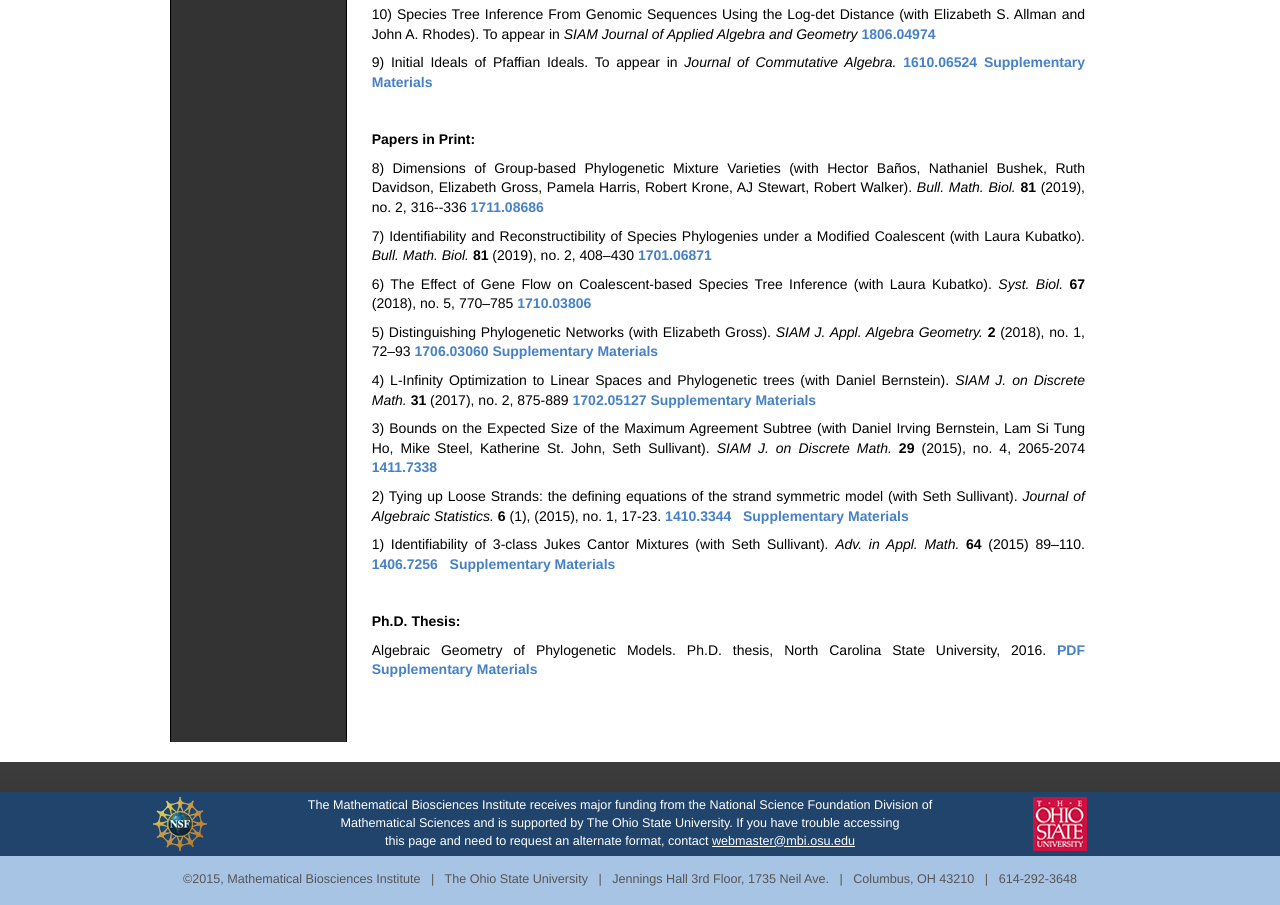
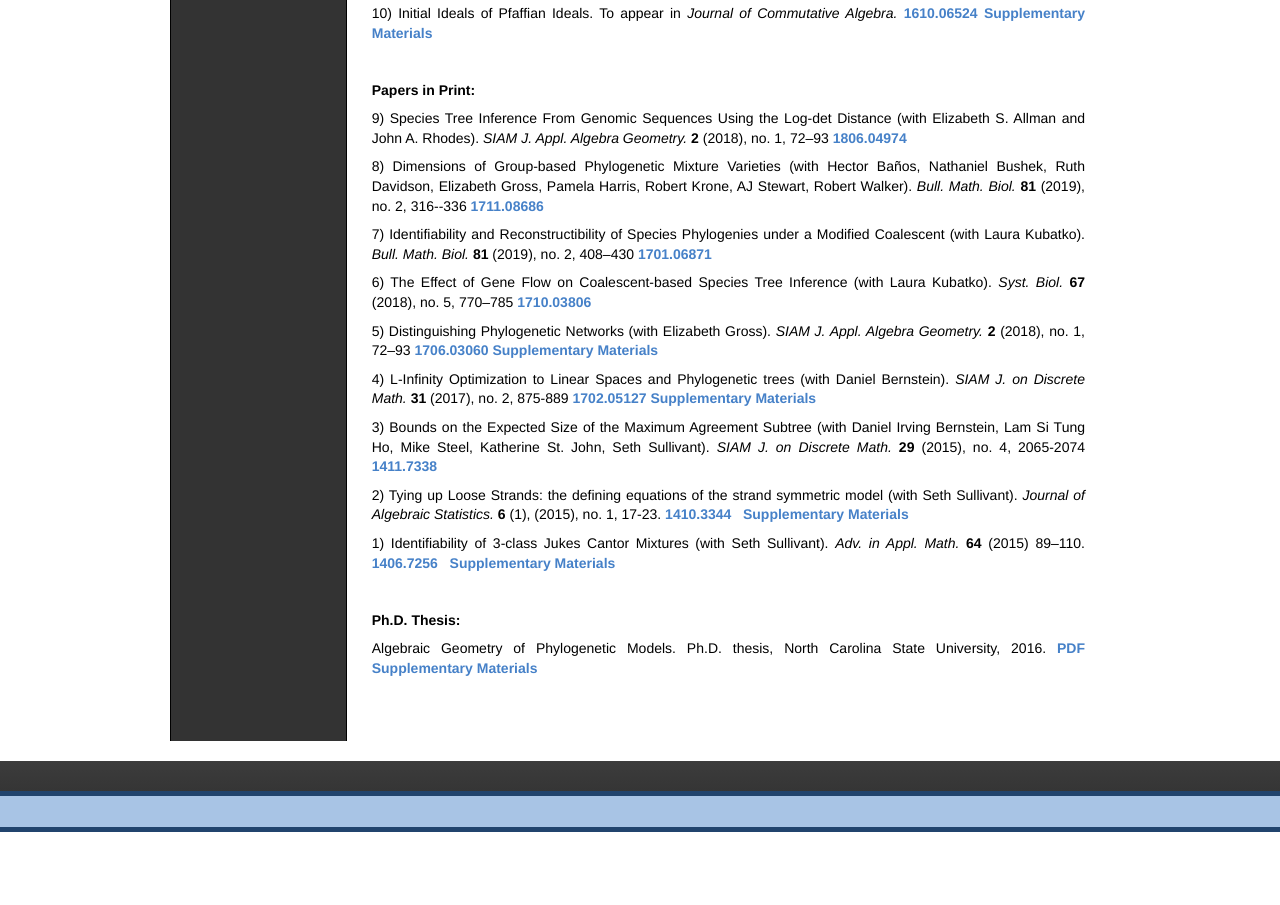
Before and after one commit to celong2/celong2.github.io, a plain HTML site: page Research.html in a window 1280 px wide. Shown: the part 484-1389 px from the top of the page. After the commit the page ends 1316 px from the top, so only its background shows below. Drawn offline with Linux system fonts and the light colour scheme.

Commit message:
Added new job

```diff
--- a/Research.html
+++ b/Research.html
@@ -50,7 +50,7 @@
                         <div class="span2 logo">
                             <a id="MBILogo" href="http://mbi.osu.edu/">
                                 <h1>
-                                    <img src="./ColbyLongHomefiles/mbi-logo.png" alt="MBI Logo" class="headImg">
+                                    <br>
                                         </h1>
                             </a>
                             <button type="button" class="btn btn-navbar btn-primary menu-collapse" data-toggle="collapse" data-target=".nav-collapse">
@@ -157,15 +157,10 @@ VIDEO: <a href="https://mbi.osu.edu/video/player/?id=4586" style="font-weight: b
 
 <p><strong>Papers in Press:</strong>   </p>
 
-  <p> 10) Species Tree Inference From Genomic Sequences Using the Log-det Distance
-         (with Elizabeth S. Allman and John A. Rhodes).
-To appear in
-<em>SIAM Journal of Applied Algebra and Geometry</em>
-<a href="https://arxiv.org/abs/1806.04974" style="font-weight: bold;">1806.04974</a>
-</p>
 
 
-<p> 9) Initial Ideals of Pfaffian Ideals.
+
+<p> 10) Initial Ideals of Pfaffian Ideals.
 To appear in
 <em>Journal of Commutative Algebra. </em>
 <a href="https://arxiv.org/abs/1610.06524" style="font-weight: bold;">1610.06524</a>
@@ -175,6 +170,13 @@ To appear in
 <p>&nbsp;</p>
 
 <p><strong>Papers in Print:</strong></p>
+
+  <p> 9) Species Tree Inference From Genomic Sequences Using the Log-det Distance
+         (with Elizabeth S. Allman and John A. Rhodes).
+<em>SIAM J. Appl. Algebra Geometry. </em>
+<strong>2</strong> (2018), no. 1, 72–93
+<a href="https://arxiv.org/abs/1806.04974" style="font-weight: bold;">1806.04974</a>
+</p>
 
   <p> 8) Dimensions of Group-based Phylogenetic Mixture Varieties
          (with Hector Ba&ntilde;os, Nathaniel Bushek, Ruth Davidson, Elizabeth Gross, Pamela Harris, Robert Krone, AJ Stewart, Robert Walker).
@@ -320,20 +322,14 @@ To appear in
             <div class="disclaimer">
                 <div class="row">
                     <div class="container">
-                        <div class="span1" style="margin-left: 0px;"><a href="http://www.nsf.gov/" target="_blank"><img src="./ColbyLongHomefiles/nsflogo.png" alt="NSF Logo"></a></div>
+
                         <div class="span10">
-                            The Mathematical Biosciences Institute receives major funding from the National Science Foundation Division of <br>Mathematical Sciences and is supported by The Ohio State University.
-                            If you have trouble accessing <br>this page and need to request an alternate format, contact <a href="mailto:webmaster@mbi.osu.edu">webmaster@mbi.osu.edu</a>
-                        </div>
-                        <div class="span1"><a href="http://www.osu.edu/" target="_blank"><img src="./ColbyLongHomefiles/osulogo.png" alt="OSU Logo"></a></div>
-                    </div><!--container-->
+
+
                 </div><!--row-->
             </div><!--disclaimer-->
 
             <div class="contactInfo">
                 <div class="container">
                     <div class="row">
-                        <div class="span12">
-                            ©2015, Mathematical Biosciences Institute &nbsp;&nbsp;|&nbsp;&nbsp; The Ohio State University &nbsp;&nbsp;|&nbsp;&nbsp; Jennings Hall 3rd Floor, 1735 Neil Ave. &nbsp;&nbsp;|&nbsp;&nbsp; Columbus, OH 43210 &nbsp;&nbsp;|&nbsp;&nbsp; 614-292-3648
-
-</body></html>
+                        <div class="span12"></body></html>
```
Also changed, not shown: AboutMe.html (+5 -16 lines), Teaching.html (+4 -16 lines), index.html (+7 -15 lines), 1 other file.
